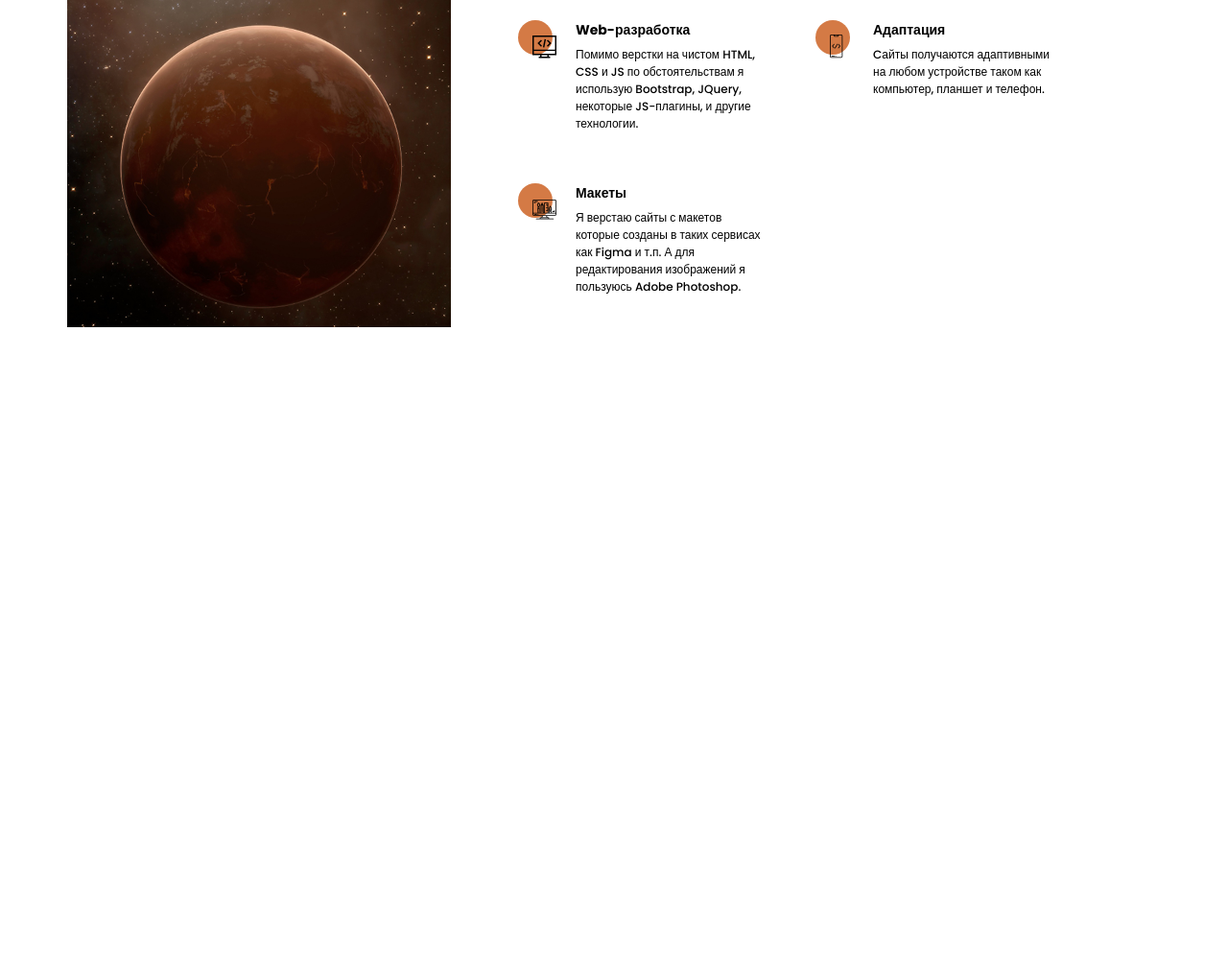
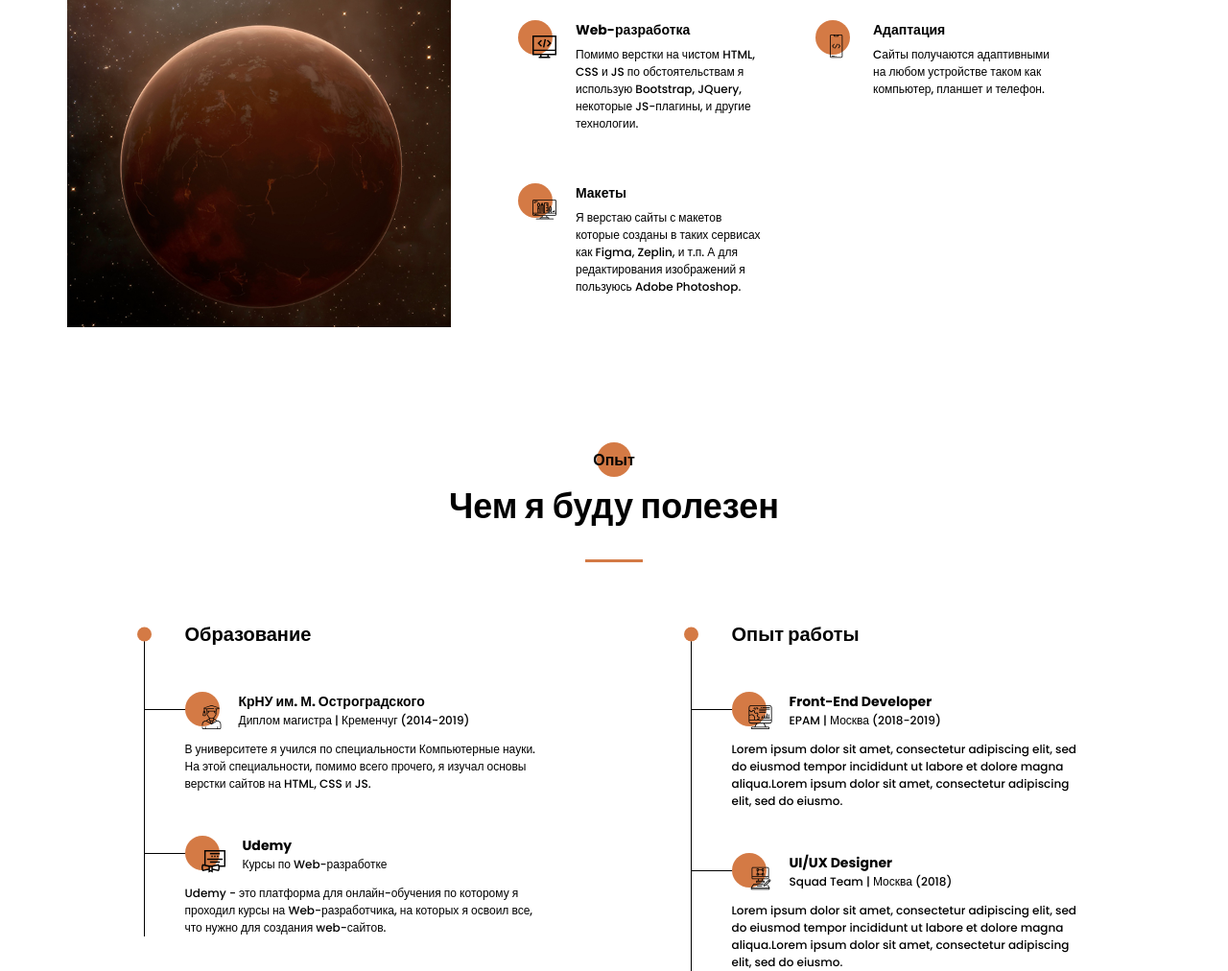
Before and after one commit to Igor8713/Portfolio, a website: page src/index.html in a window 1280 px wide. Shown: the part 1179-2191 px from the top of the page at 96% size. Before the commit the page ends 1520 px from the top, so only its background shows below. Drawn offline with nearby package versions, Linux system fonts and the light colour scheme; files that its build step writes are made by us from their sources; files whose address does not match are found by name; a web font is replaced by a local one.

Commit message:
Created Benefit section

```diff
--- a/src/index.html
+++ b/src/index.html
@@ -99,8 +99,8 @@
             <div class="aboutMe__wrapper">
                 <div class="aboutMe__photo"><img src="img/photo-space.png" alt="photo"></div>
                 <div class="aboutMe__desc">
-                    <div class="title title_fs16 aboutMe__subtitle">Про меня</div>
-                    <h2 class="title title_fs36 aboutMe__title">Меня зовут Игорь</h2>
+                    <h2 class="title title_fs16 aboutMe__title">Про меня</h2>
+                    <div class="title title_fs36 aboutMe__subtitle">Меня зовут Игорь</div>
                     <div class="line"></div>
                     <p class="aboutMe__text">Всем привет. Меня зовут Литвиненко Игорь. Я верстальщик сайтов с нуля. Могу выполнить верстку сайта и ее адаптацию под различные устройства. Также я знаю основы програмирования для простых и средних анимаций и функционала для сайта.</p>
                 </div>
@@ -123,12 +123,71 @@
                         <div class="aboutMe__skillsIcon"><img src="icons/aboutMe/Design.svg" alt="webdev"></div>
                         <div>
                             <div class="title">Макеты</div>
-                            <div class="aboutMe__skillsText">Я верстаю сайты с макетов которые созданы в таких сервисах как Figma и т.п. А для редактирования изображений я пользуюсь Adobe Photoshop.</div>
+                            <div class="aboutMe__skillsText">Я верстаю сайты с макетов которые созданы в таких сервисах как Figma, Zeplin, и т.п. А для редактирования изображений я пользуюсь Adobe Photoshop.</div>
                         </div>
                     </div>
                 </div>
             </div>
         </div>
     </section>
+    <section class="benefit">
+        <div class="container">
+            <h2 class="title title_fs16 benefit__title">Опыт</h2>
+            <div class="title title_fs36 benefit__subtitle">Чем я буду полезен</div>
+            <div class="line"></div>
+            <div class="benefit__wrapper">
+                <div class="resume">
+                    <h3 class="title title_fs20 resume__title">Образование</h3>
+                    <ul>
+                        <li class="resume__item">
+                            <div class="resume__itemHead">
+                                <div class="resume__itemIcon"><img src="icons/benefit/University.svg" alt="icon"></div>
+                                <div>
+                                    <div class="title">КрНУ им. М. Остроградского</div>
+                                    <div class="resume__itemLocation">Диплом магистра | Кременчуг (2014-2019)</div>
+                                </div>
+                            </div>
+                            <div class="resume__itemBody">В университете я учился по специальности Компьютерные науки. На этой специальности, помимо всего прочего, я изучал основы верстки сайтов на HTML, CSS и JS.</div>
+                        </li>
+                        <li class="resume__item">
+                            <div class="resume__itemHead">
+                                <div class="resume__itemIcon"><img src="icons/benefit/Courses.svg" alt="icon"></div>
+                                <div>
+                                    <div class="title">Udemy</div>
+                                    <div class="resume__itemLocation">Курсы по Web-разработке</div>
+                                </div>
+                            </div>
+                            <div class="resume__itemBody">Udemy - это платформа для онлайн-обучения по которому я проходил курсы на Web-разработчика, на которых я освоил все, что нужно для создания web-сайтов.</div>
+                        </li>
+                    </ul>
+                </div>
+                <div class="resume">
+                    <h3 class="title title_fs20 resume__title">Опыт работы</h3>
+                    <ul>
+                        <li class="resume__item">
+                            <div class="resume__itemHead">
+                                <div class="resume__itemIcon"><img src="icons/benefit/developer.svg" alt="icon"></div>
+                                <div>
+                                    <div class="title">Front-End Developer</div>
+                                    <div class="resume__itemLocation">EPAM | Москва (2018-2019)</div>
+                                </div>
+                            </div>
+                            <div class="resume__itemBody">Lorem ipsum dolor sit amet, consectetur adipiscing elit, sed do eiusmod tempor incididunt ut labore et dolore magna aliqua.Lorem ipsum dolor sit amet, consectetur adipiscing elit, sed do eiusmo.</div>
+                        </li>
+                        <li class="resume__item">
+                            <div class="resume__itemHead">
+                                <div class="resume__itemIcon"><img src="icons/benefit/designer.svg" alt="icon"></div>
+                                <div>
+                                    <div class="title">UI/UX Designer</div>
+                                    <div class="resume__itemLocation">Squad Team | Москва (2018)</div>
+                                </div>
+                            </div>
+                            <div class="resume__itemBody">Lorem ipsum dolor sit amet, consectetur adipiscing elit, sed do eiusmod tempor incididunt ut labore et dolore magna aliqua.Lorem ipsum dolor sit amet, consectetur adipiscing elit, sed do eiusmo.</div>
+                        </li>
+                    </ul>
+                </div>
+            </div>
+        </div>
+    </section>
 </body>
 </html>
--- a/src/sass/base/_mixins.scss
+++ b/src/sass/base/_mixins.scss
@@ -1,5 +1,5 @@
 @mixin circle{
-    &::before{
+    &:before{
         content: '';
         width: 36px;
         height: 36px;
@@ -11,3 +11,17 @@
         background-color: $main_color;
     }
 }
+
+@mixin small_circle{
+    &:before{
+        content: '';
+        width: 15px;
+        height: 15px;
+        border-radius: 100%;
+        position: absolute;
+        top: 50%;
+        left: 0;
+        transform: translateY(-50%);
+        background-color: $main_color;
+    }
+}
--- a/src/sass/blocks/_aboutMe.scss
+++ b/src/sass/blocks/_aboutMe.scss
@@ -12,16 +12,16 @@
             width: 100%;
         }
     }
-    &__subtitle{
+    &__title{
         margin-top: 6px;
         padding-left: 12px;
         position: relative;
         @include circle;
     }
     .line{
-        margin-top: 0;
+        margin: 0;
     }
-    &__title{
+    &__subtitle{
         margin-top: 6px;
     }
     &__text{
--- /dev/null
+++ b/src/sass/blocks/_benefit.scss
@@ -0,0 +1,83 @@
+.benefit{
+    padding-top: 126px;
+    &__title{
+        text-align: center;
+        position: relative;
+        @include circle;
+        &:before{
+            left: 50%;
+            transform: translateX(-50%);
+        }
+    }
+    &__subtitle{
+        margin-top: 6px;
+        text-align: center;
+    }
+    &__wrapper{
+        display: grid;
+        grid-template-columns: repeat(2, 1fr);
+        justify-items: center;
+        .resume{
+            width: 425px;
+            margin-top: 60px;
+            &__title{
+                padding-left: 50px;
+                position: relative;
+                @include small_circle;
+                &:before{
+                    z-index: 2;
+                }
+            }
+            &__item{
+                list-style-type: none;
+                padding-top: 45px;
+                padding-left: 50px;
+                position: relative;
+                &:before{
+                    content: '';
+                    width: 1px;
+                    height: calc(100% + 15px);
+                    position: absolute;
+                    top: -15px;
+                    left: 7px;
+                    z-index: 1;
+                    background-color: #000;
+                }
+                &:after{
+                    content: '';
+                    width: 43px;
+                    height: 1px;
+                    position: absolute;
+                    top: 63px;
+                    left: 7px;
+                    background-color: #000;
+                }
+                &Head{
+                    display: flex;
+                }
+                &Icon{
+                    padding-top: 14px;
+                    padding-left: 17px;
+                    margin-right: 18px;
+                    position: relative;
+                    @include circle;
+                    &:before{
+                        top: 0;
+                    }
+                }
+                &Location{
+                    color: #000;
+                    font-size: 12px;
+                    font-weight: 500;
+                }
+                &Body{
+                    margin-top: 12px;
+                    color: #000;
+                    font-size: 12px;
+                    font-weight: 500;
+                    line-height: normal;
+                }
+            }
+        }
+    }
+}
--- a/src/sass/blocks/_title.scss
+++ b/src/sass/blocks/_title.scss
@@ -5,6 +5,9 @@
     line-height: normal;
     &_fs16{
         font-size: 16px;
+    }
+    &_fs20{
+        font-size: 20px;
     }
     &_fs36{
         font-size: 36px;
--- a/src/sass/style.scss
+++ b/src/sass/style.scss
@@ -12,7 +12,7 @@
     margin: 0;
 }
 
-h1, h2, p, ul{
+h1, h2, h3, p, ul{
     padding: 0;
     margin: 0;
 }
@@ -25,7 +25,7 @@ h1, h2, p, ul{
 .line{
     width: 60px;
     height: 3px;
-    margin-top: 25px;
+    margin: 25px auto 0 auto;
     background-color: $main_color;
 }
 
@@ -35,3 +35,4 @@ h1, h2, p, ul{
 @import 'blocks/sidepanel';
 @import 'blocks/menu';
 @import 'blocks/aboutMe';
+@import 'blocks/benefit';
```
